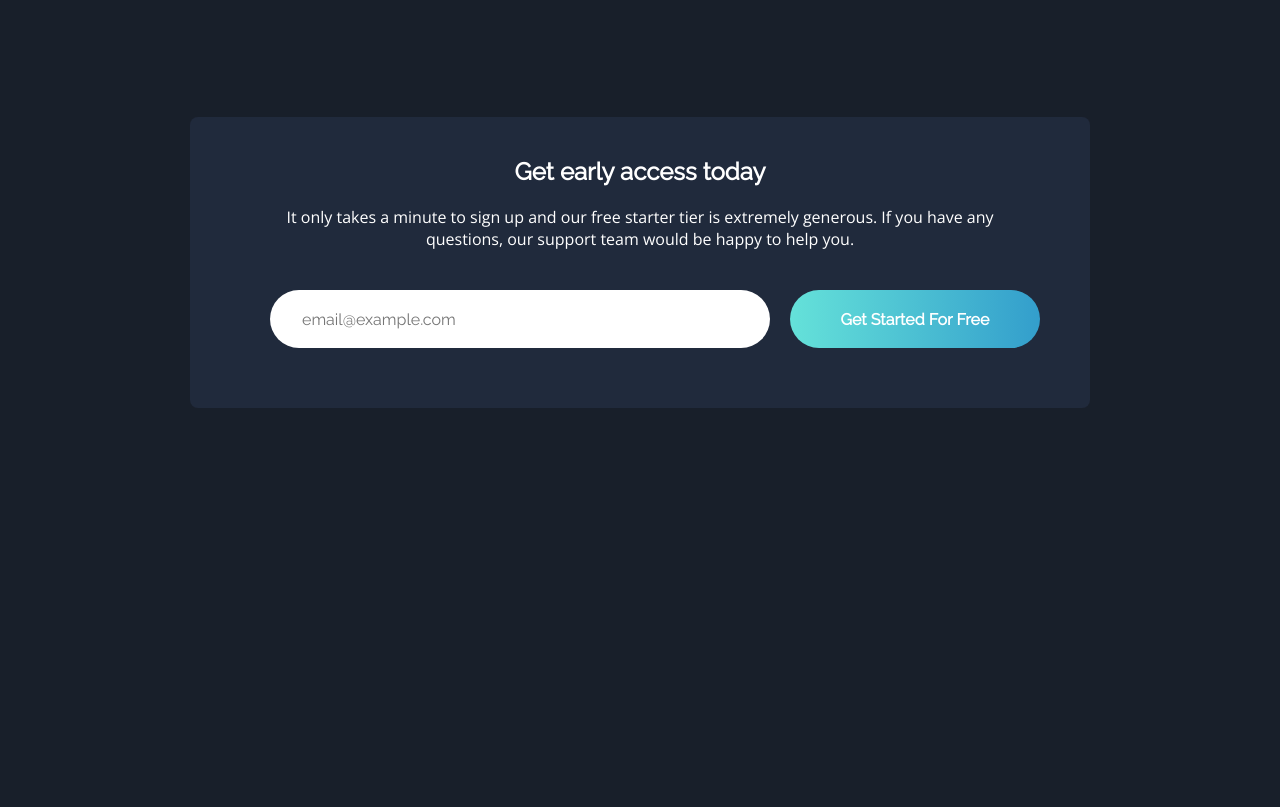
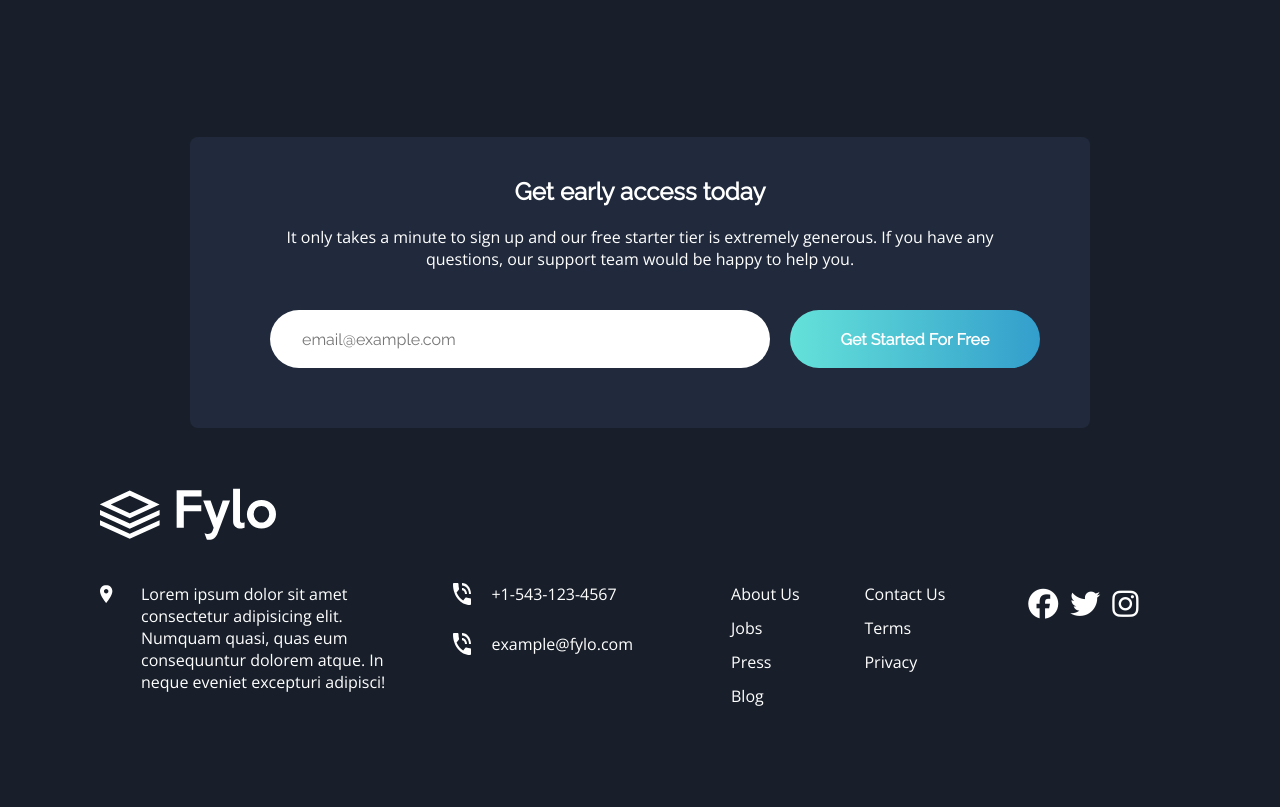
Before and after one commit to ssamusr/fylo-dark-theme, a website built with Vite: page index.html in a window 1280 px wide. Shown: the part 2601-3408 px from the top of the page. Before the commit the page ends 3129 px from the top, so only its background shows below. Built offline with nearby package versions, Linux system fonts and the light colour scheme.

Commit message:
Finish footer

```diff
--- a/index.html
+++ b/index.html
@@ -7,6 +7,7 @@
   <link rel="icon" type="image/png" href="./public/favicon-32x32.png">
   <title>Frontend Mentor | Fylo Dark Theme Landing Page</title>
   <link rel="stylesheet" href="./style.css">
+  <script src="https://kit.fontawesome.com/6bc316430a.js" crossorigin="anonymous"></script>
 </head>
 <body>
   <header>
@@ -115,5 +116,42 @@
     </section>
   </main>
 
+  <footer>
+    <div class="footer-logo">
+      <img src="./assets/images/logo.svg" alt="">
+    </div>
+
+    <div class="footer-location">
+      <img src="./assets/images/icon-location.svg" alt=""><span>Lorem ipsum dolor sit amet consectetur adipisicing elit. Numquam quasi, quas eum consequuntur dolorem atque. In neque eveniet excepturi adipisci!</span>
+    </div>
+
+    <div class="footer-contact">
+      <div class="footer-info">
+        <img src="./assets/images/icon-phone.svg" alt=""><span>+1-543-123-4567</span>
+      </div>
+      <div class="footer-info">
+        <img src="./assets/images/icon-phone.svg" alt=""><span>example@fylo.com</span>
+      </div>
+    </div>
+
+    <div class="footer-links">
+      <a href="#">About Us</a>
+      <a href="#">Jobs</a>
+      <a href="#">Press</a>
+      <a href="#">Blog</a>
+    </div>
+
+    <div class="footer-more-links">
+      <a href="#">Contact Us</a>
+      <a href="#">Terms</a>
+      <a href="#">Privacy</a>
+    </div>
+
+    <div class="footer-social-media">
+      <a href="#"><i class="fa-brands fa-facebook"></i></a>
+      <a href="#"><i class="fa-brands fa-twitter"></i></a>
+      <a href="#"><i class="fa-brands fa-instagram"></i></a>
+    </div>
+  </footer>
 </body>
 </html>
--- a/style.css
+++ b/style.css
@@ -37,7 +37,7 @@ h1, h2, h3, h4 {
 h1{font-size: 4rem;}
 h2{font-size: 2.4rem;}
 h3{font-size: 1.6rem;}
-p{font-size: 1.6rem;}
+p, span{font-size: 1.6rem;}
 
 ul, li { list-style: none;}
 
@@ -202,7 +202,7 @@ a {
   display: grid;
   grid-template-columns: repeat(auto-fit, minmax(280px, 1fr));
   gap: 2rem;
-  margin: 12rem 0;
+  margin: auto;
   padding: 0 6em;
   position: relative;
 }
@@ -248,10 +248,12 @@ a {
   text-align: center;
   background: var(--bg-testimonials);
   border-radius: 8px;
-  margin: 12rem auto;
+  margin: auto;
   padding: 4rem 8rem;
   min-width: 320px;
   max-width: 900px;
+  position: relative;
+  top: 140px;
 }
 
 .signup__form {
@@ -272,3 +274,75 @@ a {
 .signup__form-btn {
   width: 250px;
 }
+
+/* --- FOOTER --- */
+
+footer {
+  background: var(--footer-bg);
+  padding: 200px 10rem 100px 10rem;
+  display: grid;
+  grid-template-columns: 4fr 3fr 1.1fr 1.5fr 2fr;
+  grid-template-rows: auto;
+  gap: 40px 50px;
+  grid-template-areas:
+  "logo . . . ."
+  "location contact links more-links media";
+}
+
+.footer-logo {
+  grid-area: logo;
+}
+
+.footer-location {
+  grid-area: location;
+  display: flex;
+  gap: 28px;
+}
+
+.footer-location img {
+  width: 18px;
+  height: 18px;
+  margin-top: 2px;
+}
+
+.footer-contact {
+  grid-area: contact;
+}
+
+.footer-info {
+  display: flex;
+  gap: 20px;
+  margin-bottom: 28px;
+}
+
+.footer-links {
+  grid-area: links;
+  display: flex;
+  flex-direction: column;
+  gap: 12px;
+}
+
+.footer-more-links {
+  grid-area: more-links;
+  display: flex;
+  flex-direction: column;
+  gap: 12px;
+}
+
+.footer-links a:hover, .footer-more-links a:hover {
+  font-weight: 700;
+}
+
+.footer-social-media{
+  grid-area: media;
+  display: flex;
+  gap: 12px;
+}
+
+.footer-social-media a {
+  font-size: 30px;
+}
+
+.footer-social-media a:hover {
+  color: var(--cyan);
+}
```
